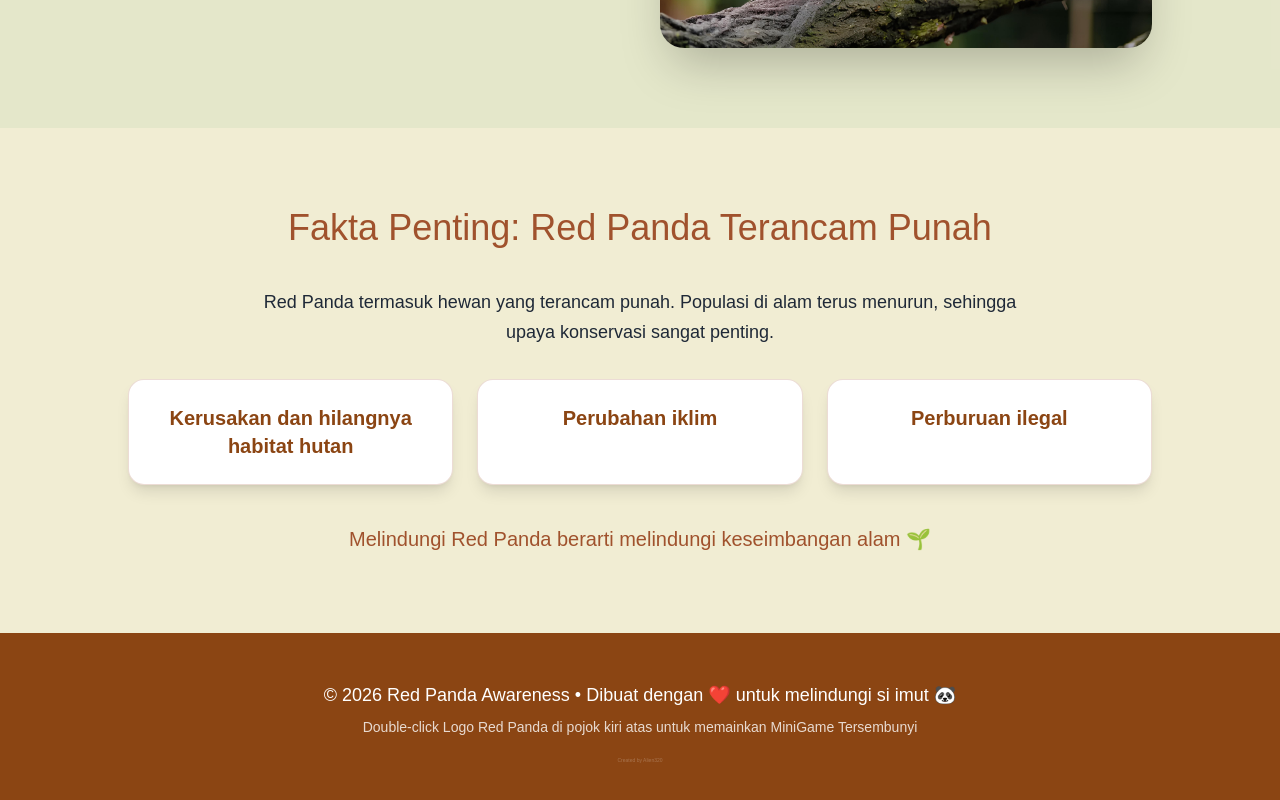
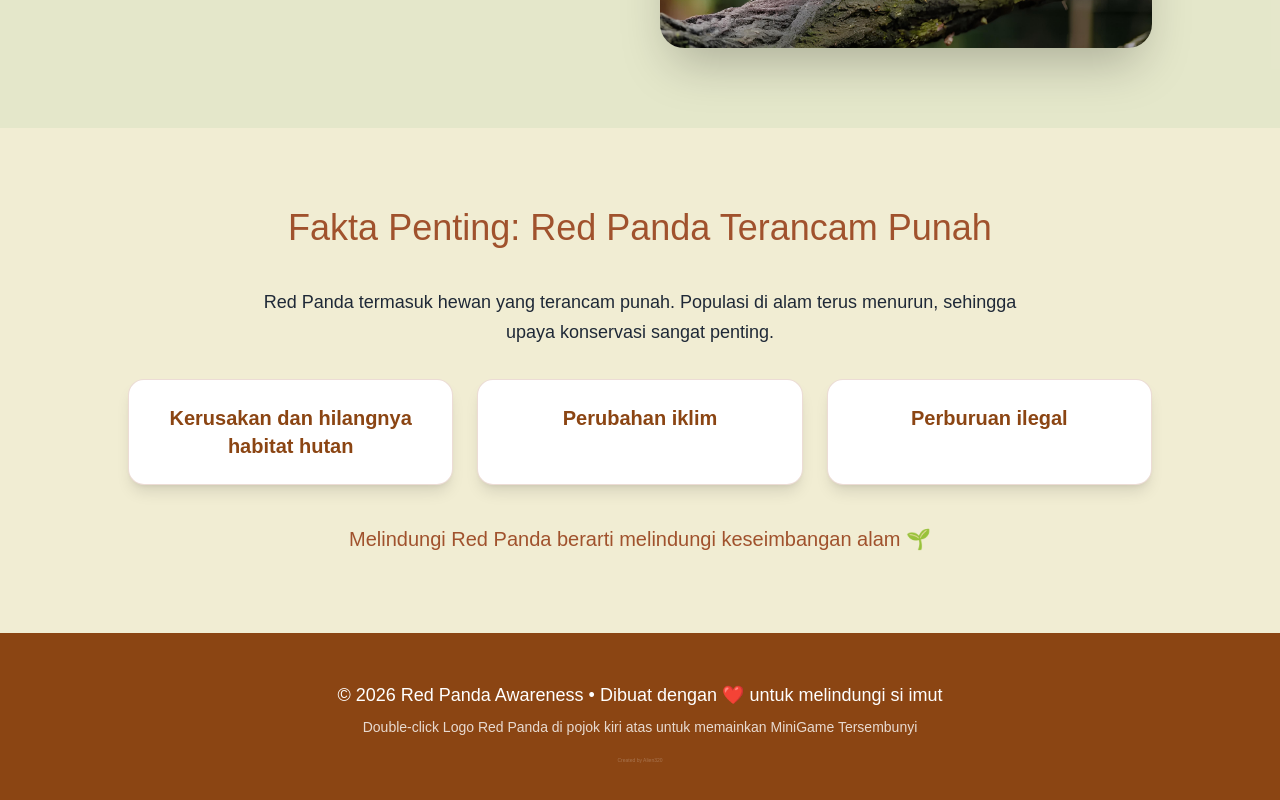
Before and after one commit to almero320/red-panda-website, a React (Vite) app: page / in a window 1280 px wide. Shown: the part 5012-5812 px from the top of the page. Built offline with nearby package versions, Linux system fonts and the light colour scheme.

Commit message:
Update Footer.jsx

```diff
--- a/src/components/Footer.jsx
+++ b/src/components/Footer.jsx
@@ -2,7 +2,7 @@ export default function Footer() {
   return (
     <footer className="py-12 px-6 bg-panda-brown text-white text-center">
       <p className="text-lg">
-        © {new Date().getFullYear()} Red Panda Awareness • Dibuat dengan ❤️ untuk melindungi si imut 🐼
+        © {new Date().getFullYear()} Red Panda Awareness • Dibuat dengan ❤️ untuk melindungi si imut
       </p>
       <p className="mt-2 text-sm opacity-80">
         Double-click Logo Red Panda di pojok kiri atas untuk memainkan MiniGame Tersembunyi
```
